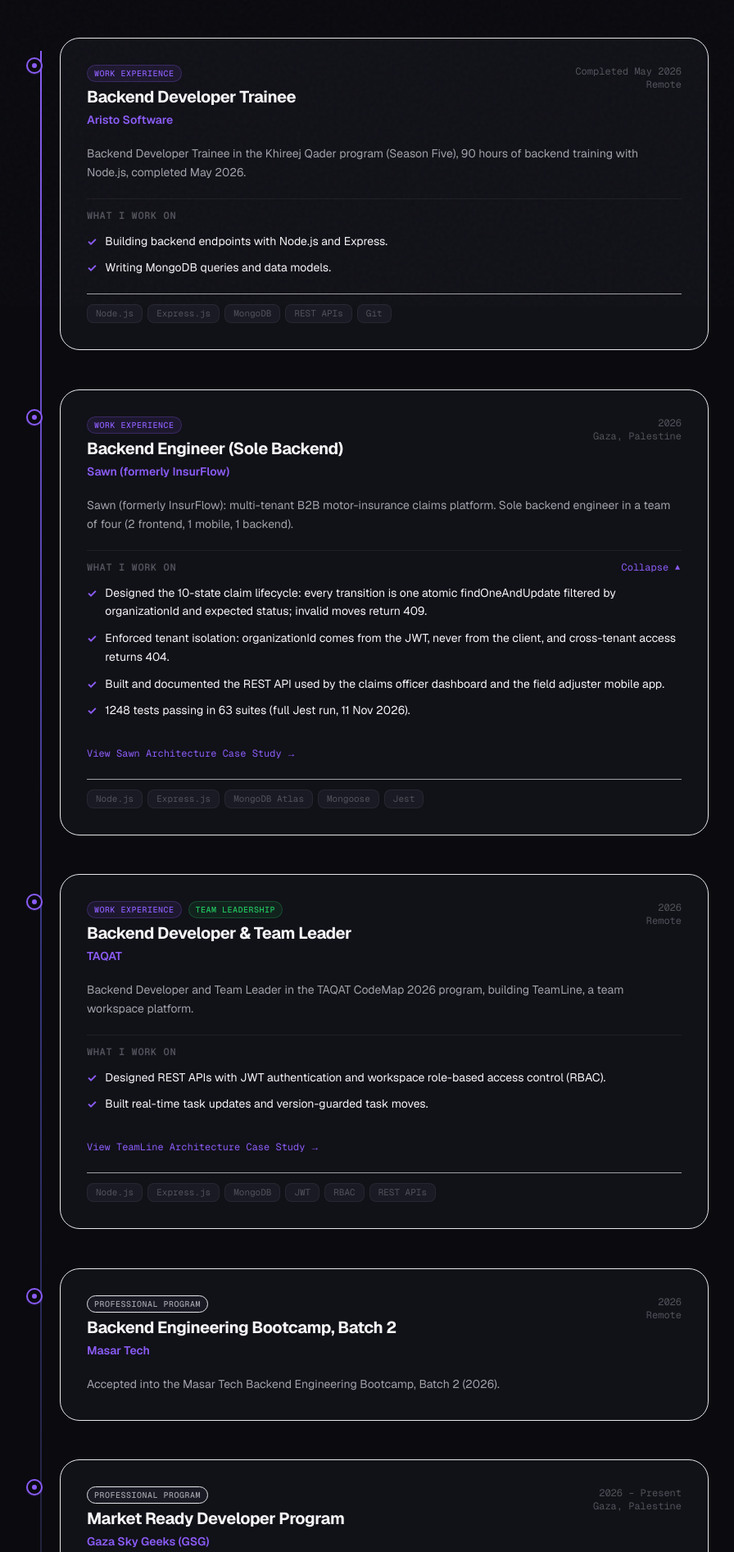
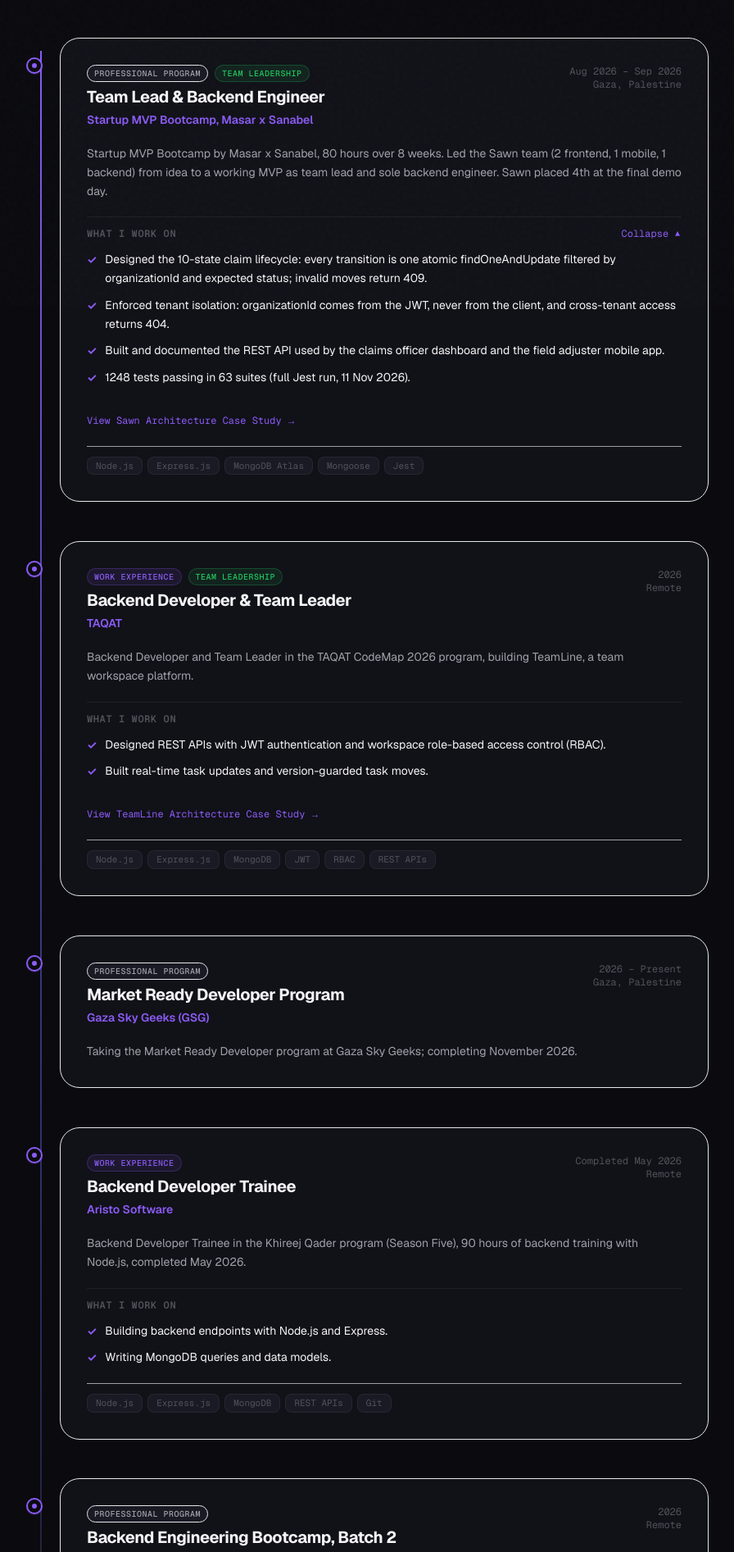
Before and after one commit to hammoudFerwana/mohammed-ferwana-portfolio, a Next.js app: page /experience in a window 1280 px wide. Shown: the part 427-2320 px from the top of the page at 82% size, without its empty margins (191-1087 px from the left). Built offline with nearby package versions, Linux system fonts and the light colour scheme; no server answers.

Commit message:
feat(experience): add startup mvp bootcamp and reorder entries

```diff
--- a/src/data/experience.js
+++ b/src/data/experience.js
@@ -9,33 +9,16 @@ const formattedTestRunDate = new Date(`${metrics.testRunDate}T00:00:00Z`).toLoca
 
 export const experiences = [
   {
-    id: 'aristo-trainee',
-    type: 'work',
-    title: 'Backend Developer Trainee',
-    organization: 'Aristo Software',
-    period: 'Completed May 2026',
-    location: 'Remote',
-    project: null,
-    projectSlug: null,
-    isLeadership: false,
-    description: 'Backend Developer Trainee in the Khireej Qader program (Season Five), 90 hours of backend training with Node.js, completed May 2026.',
-    responsibilities: [
-      'Building backend endpoints with Node.js and Express.',
-      'Writing MongoDB queries and data models.',
-    ],
-    technologies: ['Node.js', 'Express.js', 'MongoDB', 'REST APIs', 'Git'],
-  },
-  {
-    id: 'sawn-project',
-    type: 'work',
-    title: 'Backend Engineer (Sole Backend)',
-    organization: 'Sawn (formerly InsurFlow)',
-    period: '2026',
+    id: 'startup-mvp-bootcamp',
+    type: 'training',
+    title: 'Team Lead & Backend Engineer',
+    organization: 'Startup MVP Bootcamp, Masar x Sanabel',
+    period: 'Aug 2026 – Sep 2026',
     location: 'Gaza, Palestine',
     project: 'Sawn',
     projectSlug: 'insurflow',
-    isLeadership: false,
-    description: 'Sawn (formerly InsurFlow): multi-tenant B2B motor-insurance claims platform. Sole backend engineer in a team of four (2 frontend, 1 mobile, 1 backend).',
+    isLeadership: true,
+    description: 'Startup MVP Bootcamp by Masar x Sanabel, 80 hours over 8 weeks. Led the Sawn team (2 frontend, 1 mobile, 1 backend) from idea to a working MVP as team lead and sole backend engineer. Sawn placed 4th at the final demo day.',
     responsibilities: [
       'Designed the 10-state claim lifecycle: every transition is one atomic findOneAndUpdate filtered by organizationId and expected status; invalid moves return 409.',
       'Enforced tenant isolation: organizationId comes from the JWT, never from the client, and cross-tenant access returns 404.',
@@ -62,6 +45,37 @@ export const experiences = [
     technologies: ['Node.js', 'Express.js', 'MongoDB', 'JWT', 'RBAC', 'REST APIs'],
   },
   {
+    id: 'gsg-mrd',
+    type: 'training',
+    title: 'Market Ready Developer Program',
+    organization: 'Gaza Sky Geeks (GSG)',
+    period: '2026 – Present',
+    location: 'Gaza, Palestine',
+    project: null,
+    projectSlug: null,
+    isLeadership: false,
+    description: 'Taking the Market Ready Developer program at Gaza Sky Geeks; completing November 2026.',
+    responsibilities: [],
+    technologies: [],
+  },
+  {
+    id: 'aristo-trainee',
+    type: 'work',
+    title: 'Backend Developer Trainee',
+    organization: 'Aristo Software',
+    period: 'Completed May 2026',
+    location: 'Remote',
+    project: null,
+    projectSlug: null,
+    isLeadership: false,
+    description: 'Backend Developer Trainee in the Khireej Qader program (Season Five), 90 hours of backend training with Node.js, completed May 2026.',
+    responsibilities: [
+      'Building backend endpoints with Node.js and Express.',
+      'Writing MongoDB queries and data models.',
+    ],
+    technologies: ['Node.js', 'Express.js', 'MongoDB', 'REST APIs', 'Git'],
+  },
+  {
     id: 'masar-tech',
     type: 'training',
     title: 'Backend Engineering Bootcamp, Batch 2',
@@ -72,20 +86,6 @@ export const experiences = [
     projectSlug: null,
     isLeadership: false,
     description: 'Accepted into the Masar Tech Backend Engineering Bootcamp, Batch 2 (2026).',
-    responsibilities: [],
-    technologies: [],
-  },
-  {
-    id: 'gsg-mrd',
-    type: 'training',
-    title: 'Market Ready Developer Program',
-    organization: 'Gaza Sky Geeks (GSG)',
-    period: '2026 – Present',
-    location: 'Gaza, Palestine',
-    project: null,
-    projectSlug: null,
-    isLeadership: false,
-    description: 'Taking the Market Ready Developer program at Gaza Sky Geeks; completing November 2026.',
     responsibilities: [],
     technologies: [],
   },
```
Also changed, not shown: src/data/about.js (+10 -0 lines).
